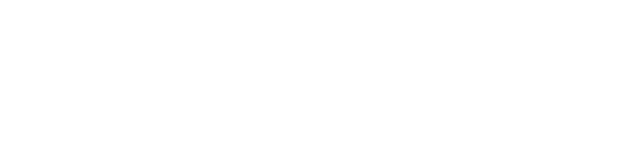
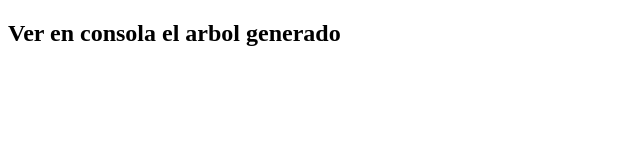
Before and after one commit to esvarez/8puzzle-manhattan, a plain HTML site: page index.html in a window 1280 px wide. Shown: the whole page, without its empty margins (0-640 px from the left). Drawn offline with Linux system fonts and the light colour scheme.

Commit message:
Update index.html

```diff
--- a/index.html
+++ b/index.html
@@ -7,6 +7,7 @@
     <title>Document</title>
 </head>
 <body>
+    <h2>Ver en consola el arbol generado</h2>
     <script src="./assets/app.js"></script>
 </body>
 </html>
```
